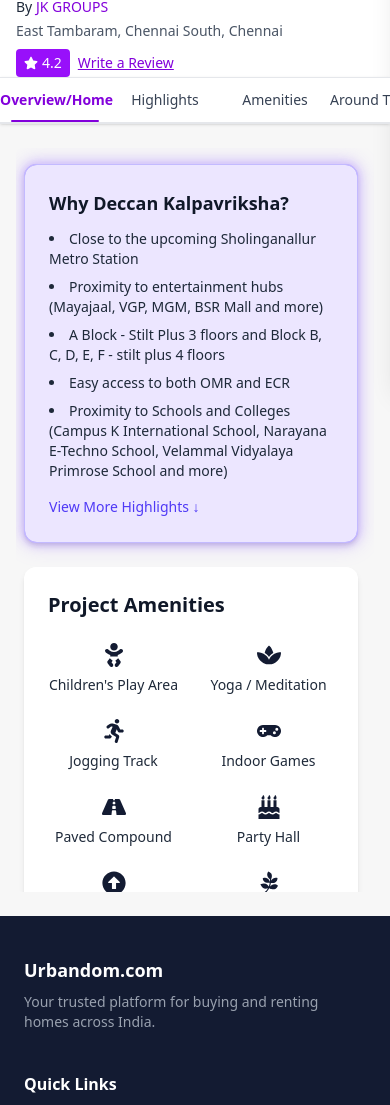
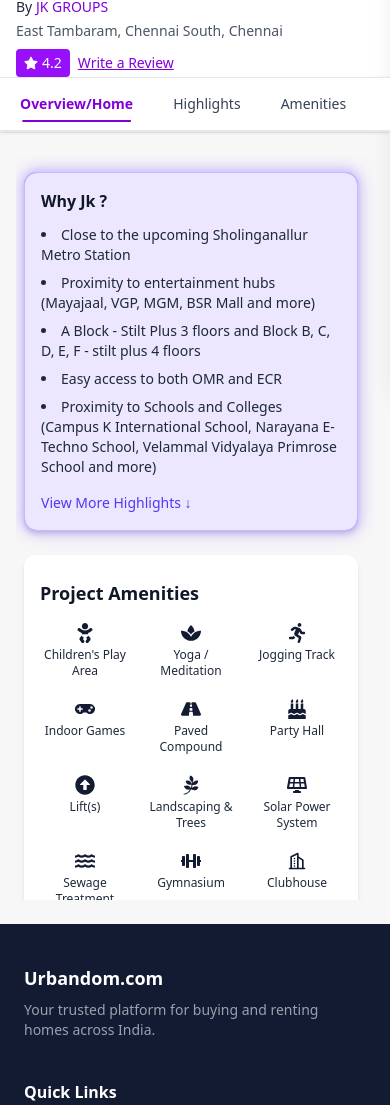
Before and after one commit to Yawaytechnologies/urbandom-frontend, a React (Vite) app: page /property in a window 390 px wide. Shown: the part 463-1568 px from the top of the page. Built offline with nearby package versions, Linux system fonts and the light colour scheme.

Commit message:
Yaway-65-FE - Dashboard Layout and Navigation UI-resposiveness have been done

```diff
--- a/src/components/PropertyOverview/AmenitiesSection.jsx
+++ b/src/components/PropertyOverview/AmenitiesSection.jsx
@@ -15,37 +15,38 @@
 import { TbBuildingSkyscraper } from "react-icons/tb";
 
 const amenities = [
-  { icon: <FaBaby size={24} />, label: "Children's Play Area" },
-  { icon: <FaSpa size={24} />, label: "Yoga / Meditation" },
-  { icon: <FaRunning size={24} />, label: "Jogging Track" },
-  { icon: <FaGamepad size={24} />, label: "Indoor Games" },
-  { icon: <FaRoad size={24} />, label: "Paved Compound" },
-  { icon: <FaBirthdayCake size={24} />, label: "Party Hall" },
-  { icon: <FaArrowAltCircleUp size={24} />, label: "Lift(s)" },
-  { icon: <FaPagelines size={24} />, label: "Landscaping & Trees" },
-  { icon: <FaSolarPanel size={24} />, label: "Solar Power System" },
-  { icon: <FaWater size={24} />, label: "Sewage Treatment" },
-  { icon: <FaDumbbell size={24} />, label: "Gymnasium" },
-  { icon: <TbBuildingSkyscraper size={24} />, label: "Clubhouse" },
+  { icon: <FaBaby size={20} />, label: "Children's Play Area" },
+  { icon: <FaSpa size={20} />, label: "Yoga / Meditation" },
+  { icon: <FaRunning size={20} />, label: "Jogging Track" },
+  { icon: <FaGamepad size={20} />, label: "Indoor Games" },
+  { icon: <FaRoad size={20} />, label: "Paved Compound" },
+  { icon: <FaBirthdayCake size={20} />, label: "Party Hall" },
+  { icon: <FaArrowAltCircleUp size={20} />, label: "Lift(s)" },
+  { icon: <FaPagelines size={20} />, label: "Landscaping & Trees" },
+  { icon: <FaSolarPanel size={20} />, label: "Solar Power System" },
+  { icon: <FaWater size={20} />, label: "Sewage Treatment" },
+  { icon: <FaDumbbell size={20} />, label: "Gymnasium" },
+  { icon: <TbBuildingSkyscraper size={20} />, label: "Clubhouse" },
 ];
 
 const AmenitiesSection = () => {
   return (
     <div
       id="amenities"
-      className="bg-white p-6 rounded-xl shadow-md scroll-mt-[180px]"
+      className="bg-white px-4 py-6 sm:px-6 md:px-8 rounded-xl shadow-md scroll-mt-[180px]"
     >
-      <h2 className="text-xl font-semibold text-gray-900 mb-6">
+      <h2 className="text-lg sm:text-xl font-semibold text-gray-900 mb-4 sm:mb-6">
         Project Amenities
       </h2>
-      <div className="grid grid-cols-2 sm:grid-cols-3 md:grid-cols-4 gap-6">
+
+      <div className="grid grid-cols-3 sm:grid-cols-3 md:grid-cols-4 gap-x-4 gap-y-5 sm:gap-6">
         {amenities.map((item, index) => (
           <div
             key={index}
-            className="flex flex-col items-center text-center space-y-2 transition-transform duration-200 hover:scale-105"
+            className="flex flex-col items-center text-center space-y-1 transition-transform duration-200 hover:scale-105"
           >
             <div className="text-primary">{item.icon}</div>
-            <div className="text-sm text-gray-800">{item.label}</div>
+            <div className="text-xs sm:text-sm text-gray-800">{item.label}</div>
           </div>
         ))}
       </div>
--- a/src/components/PropertyOverview/HighlightsSection.jsx
+++ b/src/components/PropertyOverview/HighlightsSection.jsx
@@ -1,38 +1,41 @@
-import React, { useState } from 'react';
-import { motion, AnimatePresence } from 'framer-motion';
+import React, { useState } from "react";
+import { motion, AnimatePresence } from "framer-motion";
 
 export default function HighlightsSection() {
   const [showMore, setShowMore] = useState(false);
 
   const highlights = [
-    'Close to the upcoming Sholinganallur Metro Station',
-    'Proximity to entertainment hubs (Mayajaal, VGP, MGM, BSR Mall and more)',
-    'A Block - Stilt Plus 3 floors and Block B, C, D, E, F - stilt plus 4 floors',
-    'Easy access to both OMR and ECR',
-    'Proximity to Schools and Colleges (Campus K International School, Narayana E-Techno School, Velammal Vidyalaya Primrose School and more)',
+    "Close to the upcoming Sholinganallur Metro Station",
+    "Proximity to entertainment hubs (Mayajaal, VGP, MGM, BSR Mall and more)",
+    "A Block - Stilt Plus 3 floors and Block B, C, D, E, F - stilt plus 4 floors",
+    "Easy access to both OMR and ECR",
+    "Proximity to Schools and Colleges (Campus K International School, Narayana E-Techno School, Velammal Vidyalaya Primrose School and more)",
   ];
 
-  const extra = 'Bonus: Green open spaces and modern clubhouse amenities';
+  const extra = "Bonus: Green open spaces and modern clubhouse amenities";
 
   return (
-    <div className="relative p-6 md:p-6 rounded-xl border border-[#c3baff] bg-[#ece6ff] text-gray-900 shadow-md">
-      {/* Glow Effect */}
+    <div className="relative p-4 sm:p-5 md:p-6 rounded-xl border border-[#c3baff] bg-[#ece6ff] text-gray-900 shadow-md">
+      {/* Glow Border */}
       <div className="absolute inset-0 rounded-xl z-0 pointer-events-none glow-border" />
 
+      {/* Content */}
       <div className="relative z-10">
-        <h2 className="text-lg md:text-xl font-semibold mb-3 text-gray-900">
-          Why Deccan Kalpavriksha?
+        <h2 className="text-base sm:text-lg md:text-xl font-semibold mb-3 text-gray-900">
+          Why Jk ?
         </h2>
-        <ul className="list-disc list-inside space-y-2 text-sm md:text-base text-gray-800">
+
+        <ul className="list-disc list-inside space-y-2 text-sm sm:text-[15px] text-gray-800">
           {highlights.map((text, index) => (
             <li key={index}>{text}</li>
           ))}
+
           <AnimatePresence>
             {showMore && (
               <motion.li
                 key="extra"
                 initial={{ opacity: 0, height: 0 }}
-                animate={{ opacity: 1, height: 'auto' }}
+                animate={{ opacity: 1, height: "auto" }}
                 exit={{ opacity: 0, height: 0 }}
                 transition={{ duration: 0.3 }}
               >
@@ -41,14 +44,16 @@
             )}
           </AnimatePresence>
         </ul>
+
         <button
           onClick={() => setShowMore(!showMore)}
-          className="mt-4 text-sm font-medium text-indigo-600 hover:text-indigo-800 transition"
+          className="mt-4 text-sm font-medium text-indigo-600 hover:text-indigo-800 transition w-full text-left sm:w-auto"
         >
-          {showMore ? 'Hide Highlights ↑' : 'View More Highlights ↓'}
+          {showMore ? "Hide Highlights ↑" : "View More Highlights ↓"}
         </button>
       </div>
 
+      {/* Glow Effect Styling */}
       <style>{`
         .glow-border {
           box-shadow:
--- a/src/components/PropertyOverview/NavigationBar.jsx
+++ b/src/components/PropertyOverview/NavigationBar.jsx
@@ -13,6 +13,7 @@
 export default function NavigationBar() {
   const [activeTab, setActiveTab] = useState("");
   const observerRef = useRef(null);
+  const tabRefs = useRef({}); // Store refs to each button
 
   const handleScrollTo = (id) => {
     const section = document.getElementById(id);
@@ -31,7 +32,18 @@
     observerRef.current = new IntersectionObserver((entries) => {
       entries.forEach((entry) => {
         if (entry.isIntersecting) {
-          setActiveTab(entry.target.id);
+          const id = entry.target.id;
+          setActiveTab(id);
+
+          // Scroll active tab into view (mobile/tab horizontal scroll)
+          const tabButton = tabRefs.current[id];
+          if (tabButton && window.innerWidth < 1024) {
+            tabButton.scrollIntoView({
+              behavior: "smooth",
+              inline: "center",
+              block: "nearest",
+            });
+          }
         }
       });
     }, observerOptions);
@@ -48,12 +60,14 @@
 
   return (
     <div className="w-full bg-white border-y border-gray-200 shadow-sm sticky top-0 z-50">
-      <div className="flex justify-between overflow-x-auto whitespace-nowrap scrollbar-hide text-sm sm:text-base font-medium">
+      <div className="max-w-[1440px] mx-auto px-2 sm:px-4 md:px-6 lg:px-10">
+        <div className="flex overflow-x-auto lg:overflow-x-visible scrollbar-hide space-x-4 md:space-x-6 py-2">
           {tabs.map((tab) => (
             <button
               key={tab.id}
+              ref={(el) => (tabRefs.current[tab.id] = el)}
               onClick={() => handleScrollTo(tab.id)}
-            className={`relative flex-1 min-w-[110px] text-center py-3 transition-all duration-200 ${
+              className={`relative shrink-0 px-3 md:px-4 py-2 text-sm md:text-base whitespace-nowrap transition-all duration-200 ${
                 activeTab === tab.id
                   ? "text-purple-700 font-semibold"
                   : "text-gray-700 hover:text-purple-700"
@@ -61,11 +75,12 @@
             >
               {tab.label}
               {activeTab === tab.id && (
-              <span className="absolute bottom-0 left-0 right-0 mx-auto h-0.5 bg-purple-700 w-4/5 rounded transition-all duration-300"></span>
+                <span className="absolute bottom-0 left-1/2 -translate-x-1/2 h-0.5 bg-purple-700 w-4/5 rounded transition-all duration-300"></span>
               )}
             </button>
           ))}
         </div>
       </div>
+    </div>
   );
 }
--- a/src/components/PropertyOverview/PropertyMap.jsx
+++ b/src/components/PropertyOverview/PropertyMap.jsx
@@ -2,12 +2,9 @@
 
 const PropertyMap = () => {
   return (
-    <section className="mb-12 p-8 rounded-lg shadow-">
-      {/* <h3 className="text-2xl font-bold text-center text-gray-800 mb-6">
-        Location Map
-      </h3> */}
-
-      <div className="h-100 rounded-lg overflow-hidden relative">
+    <section className="mb-12 p-0 sm:p-8 rounded-lg shadow-lg">
+      {/* Map Container */}
+      <div className="w-full h-80 sm:h-96 lg:h-[400px] rounded-lg overflow-hidden relative">
         <iframe
           title="Vengambakkam Map"
           src="https://www.google.com/maps/embed?pb=!1m18!1m12!1m3!1d3887.568226197942!2d80.12517327483136!3d12.997019114879742!2m3!1f0!2f0!3f0!3m2!1i1024!2i768!4f13.1!3m3!1m2!1s0x3a525f6de33f0557%3A0x2e1a6808e1783fc2!2sVengambakkam%2C%20Tamil%20Nadu%20600127!5e0!3m2!1sen!2sin!4v1721028044575!5m2!1sen!2sin"
--- a/src/pages/PropertyOverviewPage.jsx
+++ b/src/pages/PropertyOverviewPage.jsx
@@ -9,9 +9,6 @@
 import AboutProject from "../components/PropertyOverview/AboutProject.jsx";
 import PropertyMap from "../components/PropertyOverview/PropertyMap.jsx";
 
-
-
-
 const PropertyOverviewPage = () => {
   return (
     <div className="w-full min-h-screen bg-[#f7f7f7] pt-[20px]">
@@ -20,15 +17,15 @@
         <Overview />
       </div>
 
-      {/* Sticky Navigation Tabs - scroll removed */}
+      {/* Sticky Navigation Tabs */}
       <div className="sticky top-[50px] z-50 bg-white border-b border-gray-200 shadow-sm">
         <div className="w-full overflow-hidden">
           <NavigationBar />
         </div>
       </div>
 
-      {/* Main Layout */}
-      <div className="grid grid-cols-1 lg:grid-cols-[1.1fr_22rem] px-4 sm:px-6 md:px-10 lg:px-20 py-6 gap-6">
+      {/* Main Grid Layout */}
+      <div className="grid grid-cols-1 lg:grid-cols-[1.2fr_24rem] max-w-[1440px] mx-auto px-4 md:px-8 lg:px-12 xl:px-20 py-6 gap-8">
         {/* LEFT: Scrollable Sections */}
         <div
           className="overflow-y-auto max-h-[calc(100vh-100px)] pr-4 pl-2 pt-4 space-y-6 rounded-md"
@@ -68,15 +65,21 @@
 
           <div
             id="property-map"
-            className="bg-white p-6 rounded-xl shadow-md scroll-mt-[180px] min-h-[60vh]"
+            // className="bg-white p-6 rounded-xl shadow-md scroll-mt-[180px] min-h-[60vh]"
           >
             <h3 className="text-lg font-semibold mb-2">Property Map</h3>
             <PropertyMap />
           </div>
 
+          {/* Mobile/Tablet Contact Form */}
+          <div className="block lg:hidden">
+            <div className="bg-white rounded-xl shadow-md p-4">
+              <ContactForm />
+            </div>
+          </div>
         </div>
 
-        {/* RIGHT: Sticky Scrollable Contact Form */}
+        {/* RIGHT: Sticky Contact Form for Desktop */}
         <div className="hidden lg:block">
           <div className="sticky top-[110px] max-h-[calc(100vh-120px)] overflow-y-auto">
             <div className="bg-white rounded-xl shadow-md p-4">
--- a/tailwind.config.js
+++ /dev/null
@@ -1,18 +0,0 @@
-// tailwind.config.js
-export default {
-  content: ['./index.html', './src/**/*.{js,ts,jsx,tsx}'],
-  theme: {
-    extend: {
-      keyframes: {
-        blink: {
-          '0%, 100%': { opacity: '1' },
-          '50%': { opacity: '0.4' },
-        },
-      },
-      animation: {
-        'blink-slow': 'blink 1.5s infinite',
-      },
-    },
-  },
-  plugins: [require('tailwind-scrollbar-hide')],
-};
```
Also changed, not shown: src/components/PropertyOverview/AboutProject.jsx (+13 -9 lines), src/components/PropertyOverview/AroundProject.jsx (+7 -5 lines), src/components/PropertyOverview/ProjectOverview.jsx (+23 -22 lines). Lines whose indentation alone changed are shown as unchanged.
